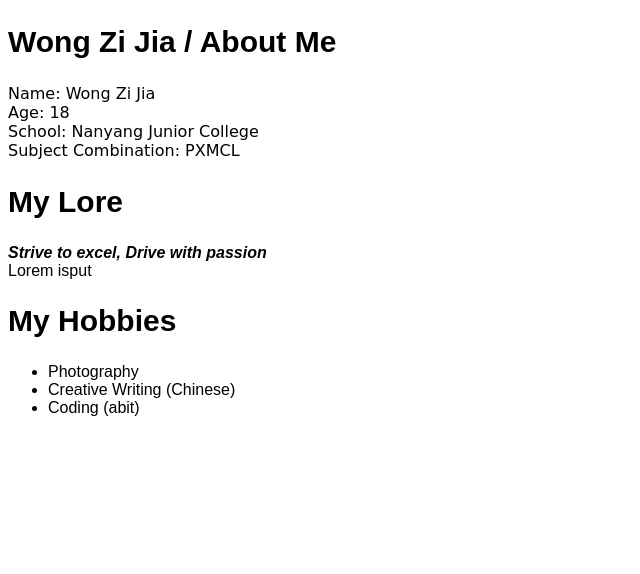
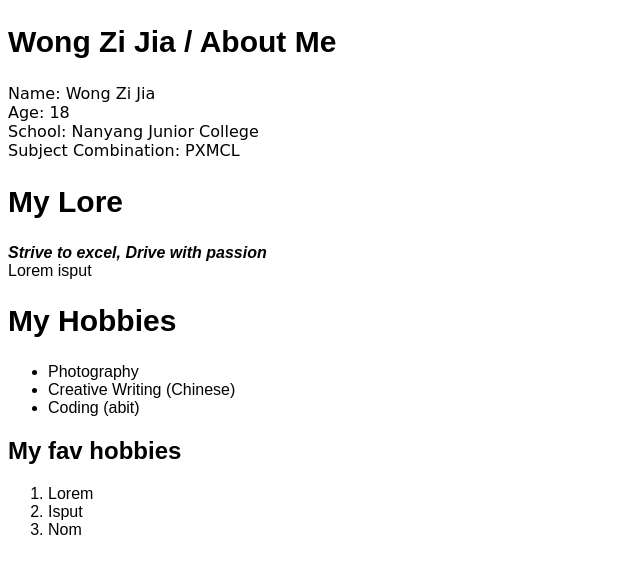
Before and after one commit to averycuriousfox/averycuriousfox.github.io, a plain HTML site: page index.html in a window 1280 px wide. Shown: the whole page, without its empty margins (0-640 px from the left). Drawn offline with Linux system fonts and the light colour scheme.

Commit message:
Update index.html

```diff
--- a/index.html
+++ b/index.html
@@ -56,6 +56,12 @@
             <li>Creative Writing (Chinese)</li>
             <li>Coding (abit)</li>
         </ul>
+        <h2>My fav hobbies</h2>
+        <ol>
+            <li>Lorem</li>
+            <li>Isput</li>
+            <li>Nom</li>
+        </ol>
     </section>
     <!--
     The (optional) <footer> HTML element represents content that appears at the bottom of every page in a group of pages.
```
